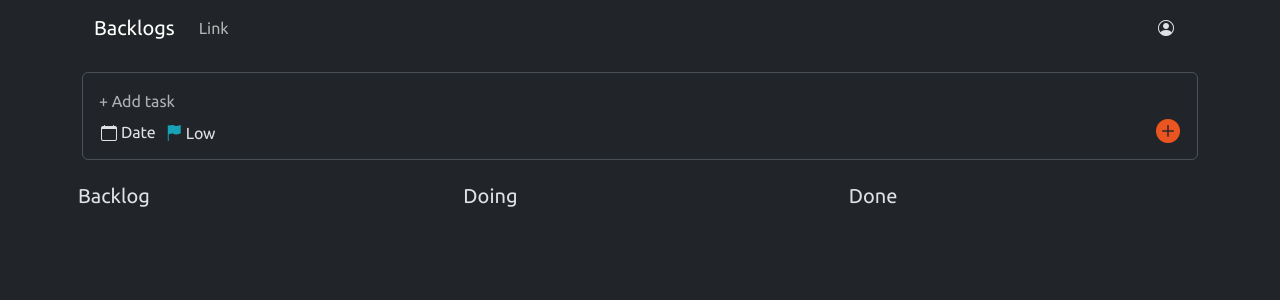
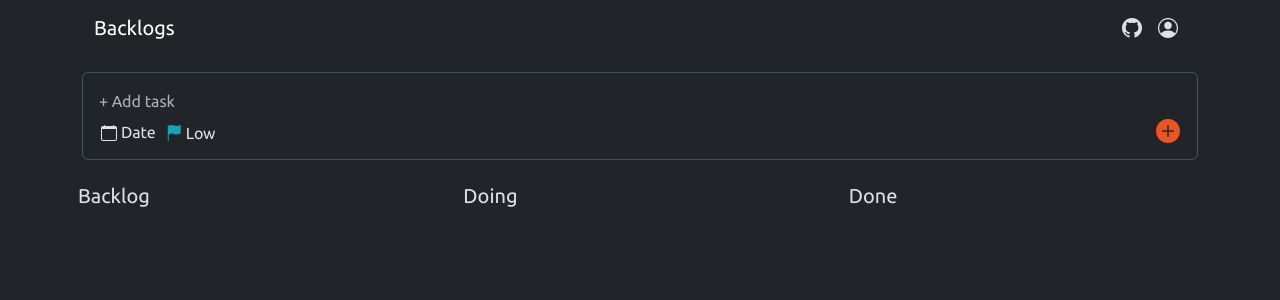
Before and after one commit to andrianllmm/backlogs, a Django app: page / in a window 1280 px wide. Shown: the top 300 px of the page. Run offline with Django 5.2, Linux system fonts and the light colour scheme; the visitor is signed in with stand-in values (Sample User, id 1); data comes from the database, SQL or seed files in the repository; data that the repository does not hold is empty; some libraries are stand-ins or nearby versions.

Commit message:
Update navbar

```diff
--- a/templates/components/navbar.html
+++ b/templates/components/navbar.html
@@ -1,29 +1,18 @@
-<nav class="navbar navbar-expand-lg mb-3">
-    <div class="container-fluid">
+<nav class="navbar py-2 mb-3">
+    <div class="container-fluid d-flex justify-content-between align-items-center">
         <a class="navbar-brand" href="{% url 'todolist:index' %}">Backlogs</a>
-        {% comment %} Navbar toggler button for mobile {% endcomment %}
-        <button class="navbar-toggler"
+        <div class="d-flex align-items-center">
+            <a href="https://github.com/andrianllmm/backlogs"
+               target="_blank"
+               class="btn btn-sm btn-unstyled">
+                <i class="bi bi-github fs-5"></i>
+            </a>
+            {% if request.user.is_authenticated %}
+                <div class="dropdown">
+                    <button class="btn btn-sm btn-unstyled"
                             type="button"
-                data-bs-toggle="collapse"
-                data-bs-target="#navbar-content">
-            <i class="bi bi-list"></i>
-        </button>
-        <div class="collapse navbar-collapse" id="navbar-content">
-            <ul class="navbar-nav">
-                <li class="nav-item">
-                    <a class="nav-link" href="#">Link</a>
-                </li>
-            </ul>
-            <ul class="navbar-nav ms-auto d-flex align-items-center gap-2">
-                {% if request.user.is_authenticated %}
-                    <!-- User dropdown -->
-                    <li class="nav-item">
-                        <div class="dropdown">
-                            <button class="btn btn-unstyled"
-                                    type="button"
-                                    data-bs-toggle="dropdown"
-                                    aria-expanded="false">
-                                <i class="bi bi-person-circle"></i>
+                            data-bs-toggle="dropdown">
+                        <i class="bi bi-person-circle fs-5"></i>
                     </button>
                     <ul class="dropdown-menu dropdown-menu-end">
                         <li>
@@ -41,17 +30,7 @@
                         </li>
                     </ul>
                 </div>
-                    </li>
-                {% else %}
-                    {% comment %} Sign in/up buttons {% endcomment %}
-                    <li class="nav-item">
-                        <a class="btn btn-sm btn-outline-primary" href="{% url 'auth:login' %}">Sign in</a>
-                    </li>
-                    <li class="nav-item">
-                        <a class="btn btn-sm btn-primary" href="{% url 'auth:register' %}">Sign Up</a>
-                    </li>
             {% endif %}
-            </ul>
         </div>
     </div>
 </nav>
```
Lines whose indentation alone changed are shown as unchanged.
